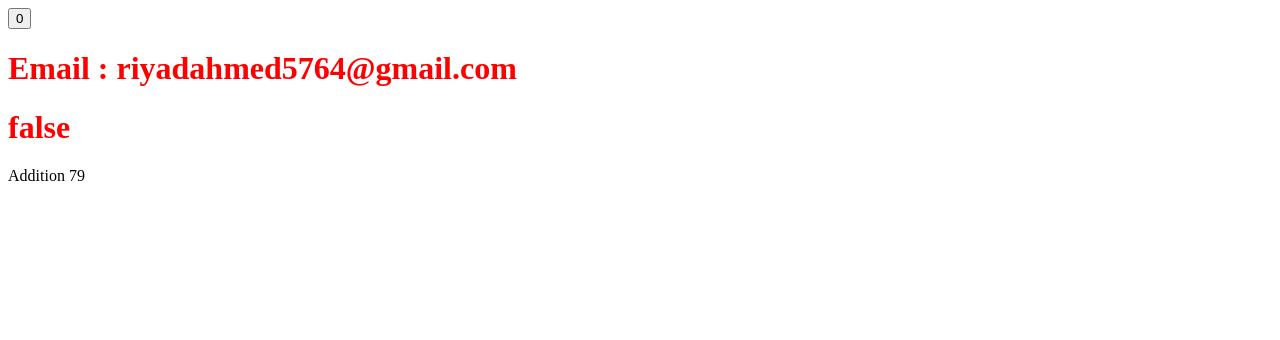
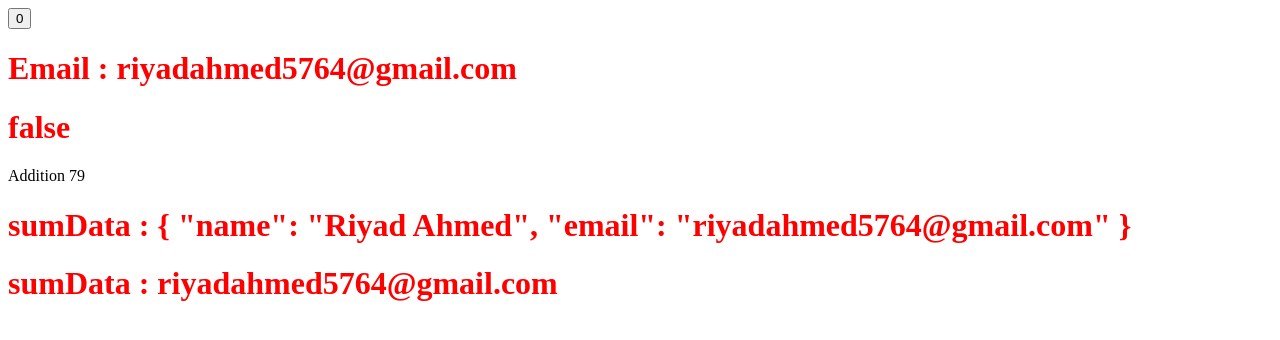
Before and after one commit to riyad-ahmed/Vue-js, a Vue app: page / in a window 1280 px wide. Shown: the top 340 px of the page. Built offline with nearby package versions, Linux system fonts and the light colour scheme.

Commit message:
add getdata

```diff
--- a/src/components/Title.vue
+++ b/src/components/Title.vue
@@ -3,19 +3,28 @@
   <h1>Email : {{email}}</h1>
   <h1>{{Num==554}}</h1>
   <p>Addition {{59+20}}</p>
+  <h1>sumData : {{getdata()}}</h1>
+    <h1>sumData : {{getdata().email}}</h1>
 </div>
 </template>
 
 <script>
 export default {
-  name: 'Title',
-  data ()
-  {
-    return {
-      email: 'riyadahmed5764@gmail.com',
-      Num: '555'
+    name: 'Title',
+    data() {
+      return {
+        email: 'riyadahmed5764@gmail.com',
+        Num: '555'
+      }
+    },
+    methods: {
+      getdata() {
+        return {
+          name: 'Riyad Ahmed',
+          email: this.email,
+        }
+      }
     }
-  }
 }
 </script>
 
```
